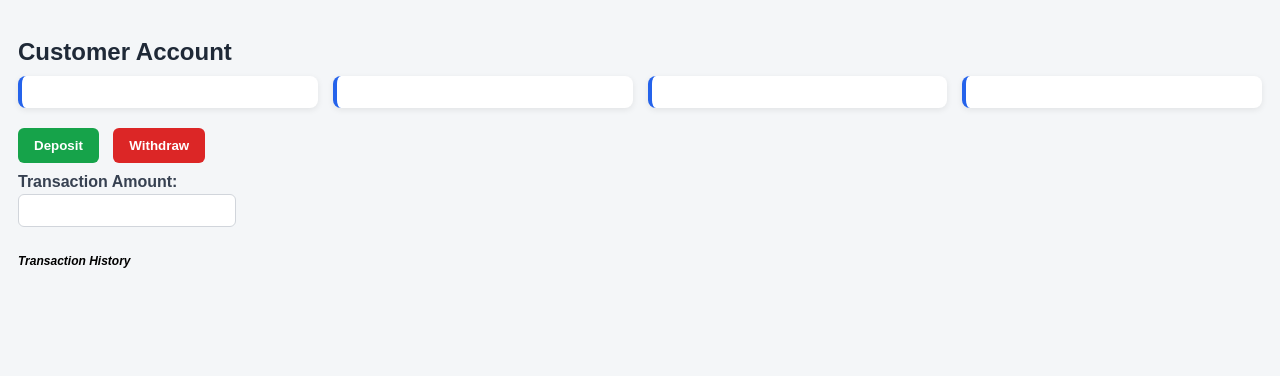
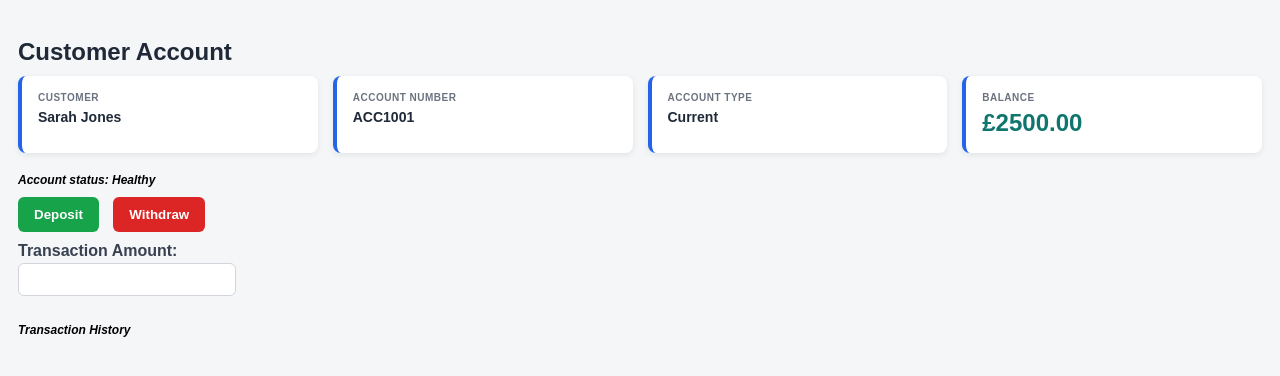
Before and after one commit to liam-burbidge/banking-js-demo, a plain HTML site: page index.html in a window 1280 px wide. Drawn offline with Linux system fonts and the light colour scheme.

Commit message:
Replace bank.js script with account.js

```diff
--- a/index.html
+++ b/index.html
@@ -126,6 +126,6 @@
     <input id="amountInput" type="number" />
     <h3>Transaction History</h3>
     <ul id="transactionList"></ul>
-    <script src="bank.js"></script>
+    <script src="account.js"></script>
   </body>
 </html>
```
